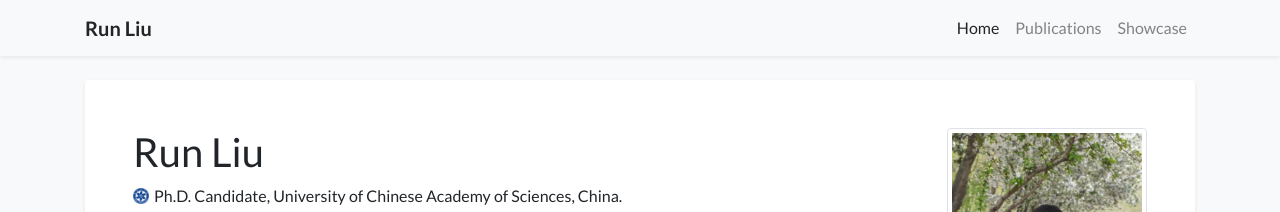
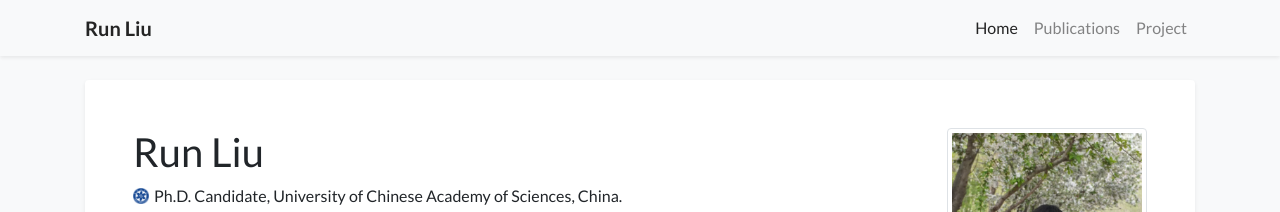
Before and after one commit to RunLiu-at-UCAS/runliu-at-ucas.github.io, a Jekyll site: the page built from index.html, in a window 1280 px wide. Shown: the top 212 px of the page. Built offline with Jekyll 4.4.1, drawn with Linux system fonts in a browser that asks for light colours; nearby versions of some CDN libraries; a style sheet for code colours, icons or effects is not loaded.

Commit message:
Update navigation.yml

```diff
--- a/_data/navigation.yml
+++ b/_data/navigation.yml
@@ -3,7 +3,7 @@ pages:
   url: /
 - name: Publications
   url: /publications
-- name: Showcase
+- name: Project
   url: /showcase
 # - name: Showcase
 #   url: /showcase
```
